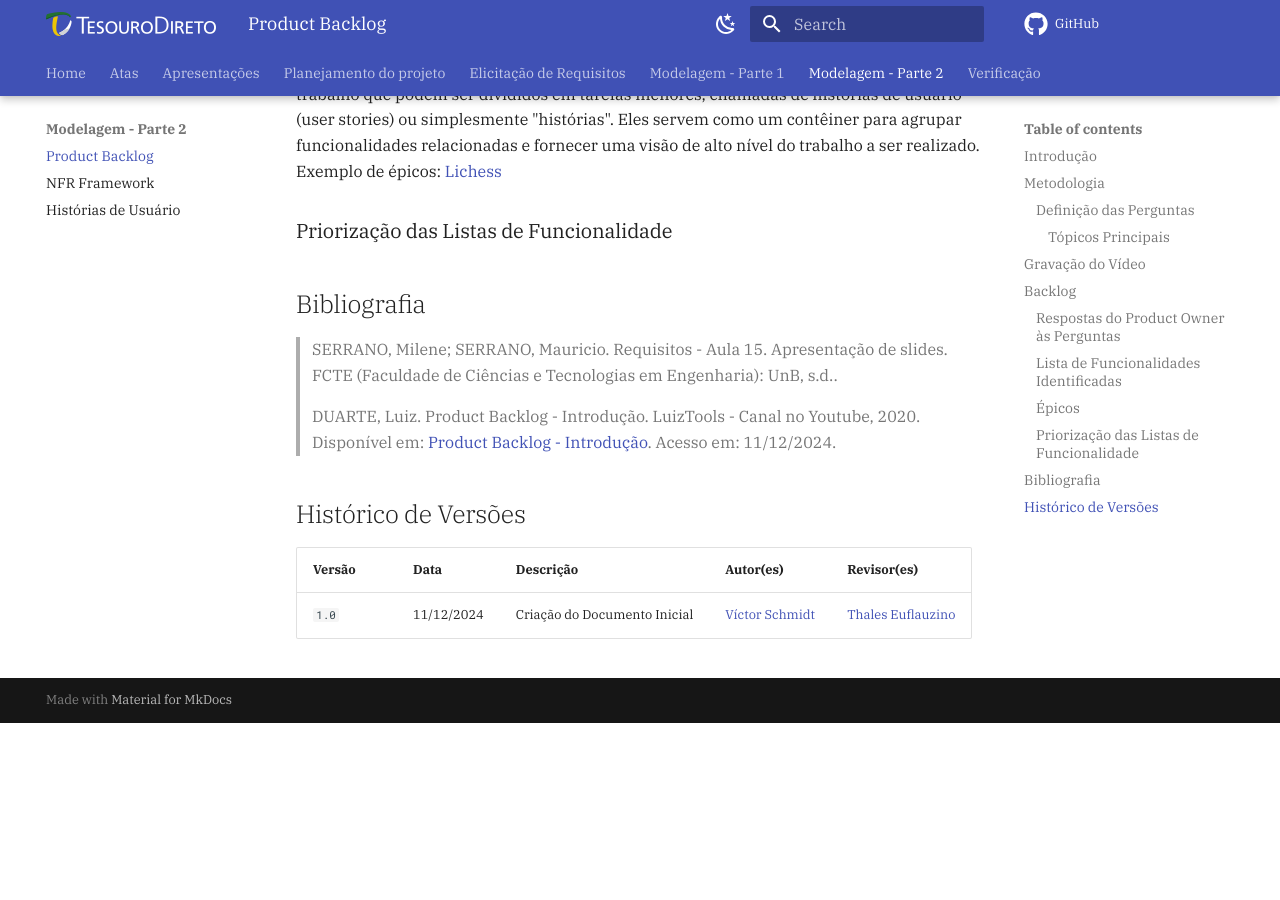
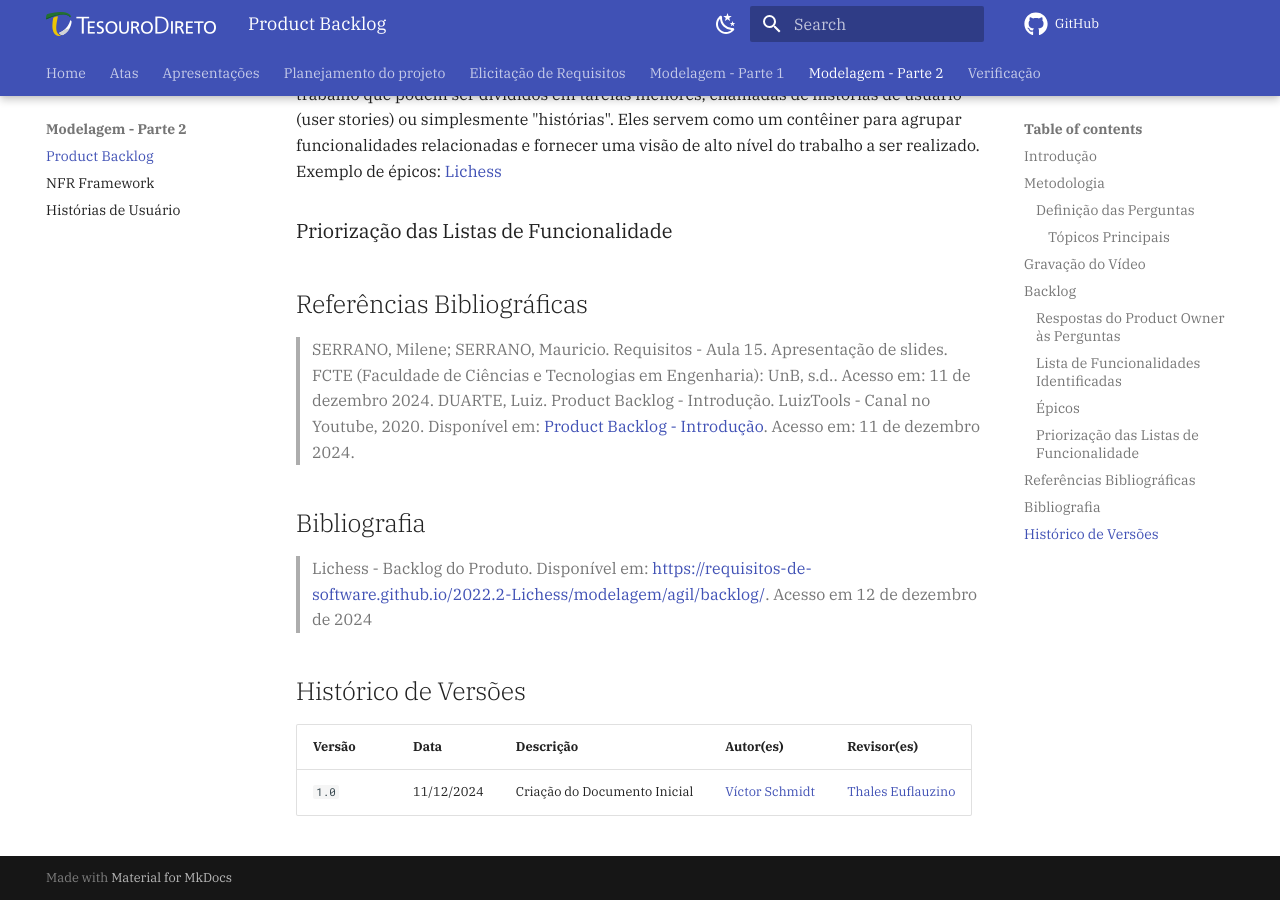
Before and after one commit to Requisitos-de-Software/2024.2-Grupo05, an MkDocs documentation site: the page built from docs/modelagem-pt2/backlog.md, in a window 1280 px wide and 900 px high, scrolled down 2583 px. Built offline with MkDocs 1.6.1 and Material for MkDocs 9.7.7, drawn with Linux system fonts in a browser that asks for light colours; comment, search, counter and statistics services are not loaded; before the commit the page ends 3306 px from its top, so only the background shows below that.

Commit message:
docs: ajustando referencias

```diff
--- a/docs/modelagem-pt2/backlog.md
+++ b/docs/modelagem-pt2/backlog.md
@@ -78,11 +78,12 @@ Exemplo de épicos: [Lichess](https://requisitos-de-software.github.io/2022.2-Li
 
 ### Priorização das Listas de Funcionalidade
 
+## Referências Bibliográficas
+> <a id="#REF1"></a>SERRANO, Milene; SERRANO, Mauricio. Requisitos - Aula 15. Apresentação de slides. FCTE (Faculdade de Ciências e Tecnologias em Engenharia): UnB, s.d.. Acesso em: 11 de dezembro 2024.
+> <a id="#REF2"></a> DUARTE, Luiz. Product Backlog - Introdução. LuizTools - Canal no Youtube, 2020. Disponível em: [Product Backlog - Introdução](https://www.youtube.com/watch?v=z4ubaBwjCsU). Acesso em: 11 de dezembro 2024.
+
 ## Bibliografia
-> <a id="#REF1"></a>SERRANO, Milene; SERRANO, Mauricio. Requisitos - Aula 15. Apresentação de slides. FCTE (Faculdade de Ciências e Tecnologias em Engenharia): UnB, s.d..
-
-> <a id="#REF2"></a> DUARTE, Luiz. Product Backlog - Introdução. LuizTools - Canal no Youtube, 2020. Disponível em: [Product Backlog - Introdução](https://www.youtube.com/watch?v=z4ubaBwjCsU). Acesso em: 11/12/2024.
-
+> Lichess - Backlog do Produto. Disponível em: <https://requisitos-de-software.github.io/2022.2-Lichess/modelagem/agil/backlog/>. Acesso em 12 de dezembro de 2024
 
 ## Histórico de Versões
 
```
